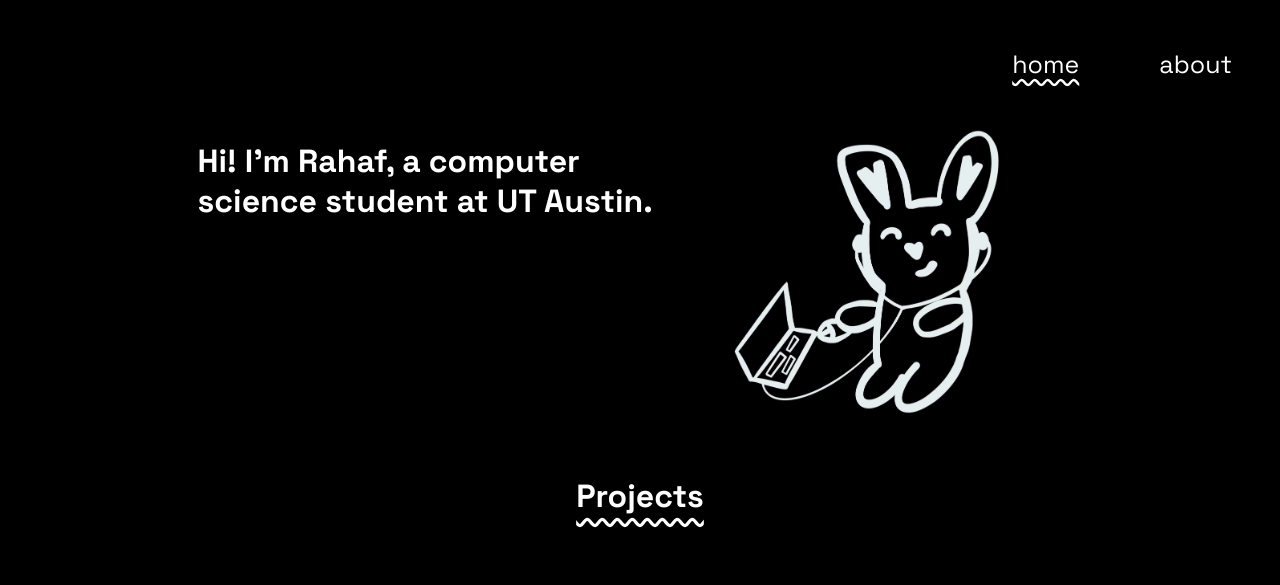
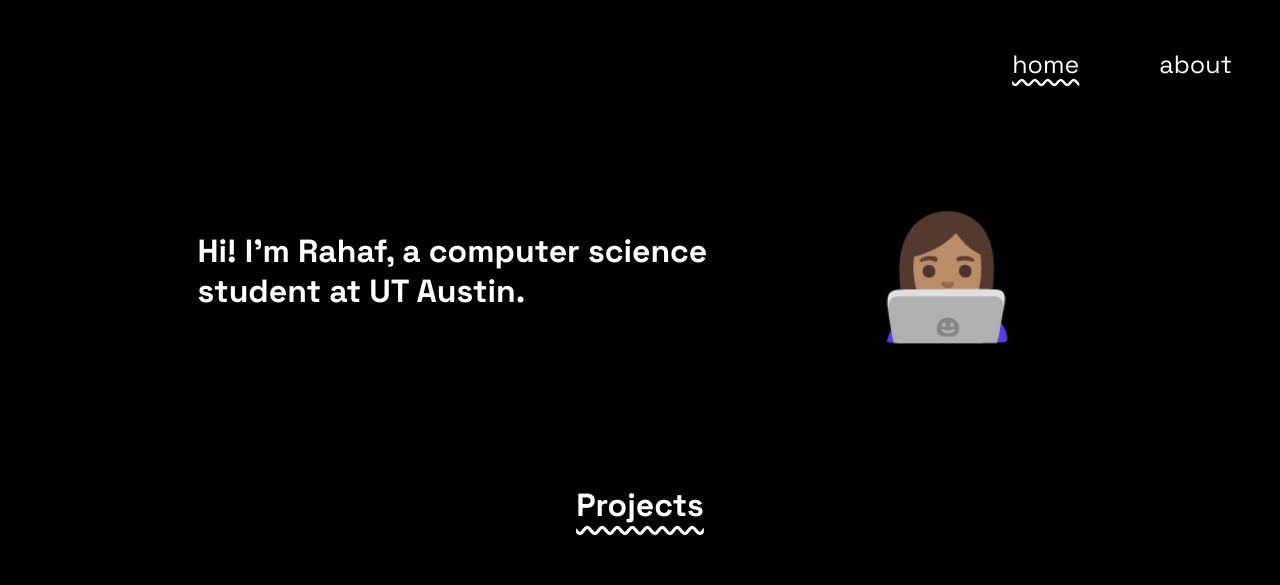
Before and after one commit to rahafjrw/rahafjrw.github.io, a plain HTML site: page index.html in a window 1280 px wide. Shown: the top 585 px of the page. Drawn offline with Linux system fonts and the light colour scheme; a script that the page names is missing.

Commit message:
Add files via upload

```diff
--- a/index.html
+++ b/index.html
@@ -19,10 +19,10 @@
   </div>
   <div class="me">
     <div class="intro">
-      <h1>Hi! I'm Rahaf, a computer science student at UT Austin.</h1>
+      <h1 style="padding-top:90px">Hi! I'm Rahaf, a computer science student at UT Austin.</h1>
     </div>
     <div class="bunny">
-      <img src="rabbit.jpg" style="width:300px;height:300px;">
+      <h1 style="font-size:120px">👩🏽‍💻</h1>
     </div>
   </div>
   <h1 id="projtitle">Projects</h1>
```
